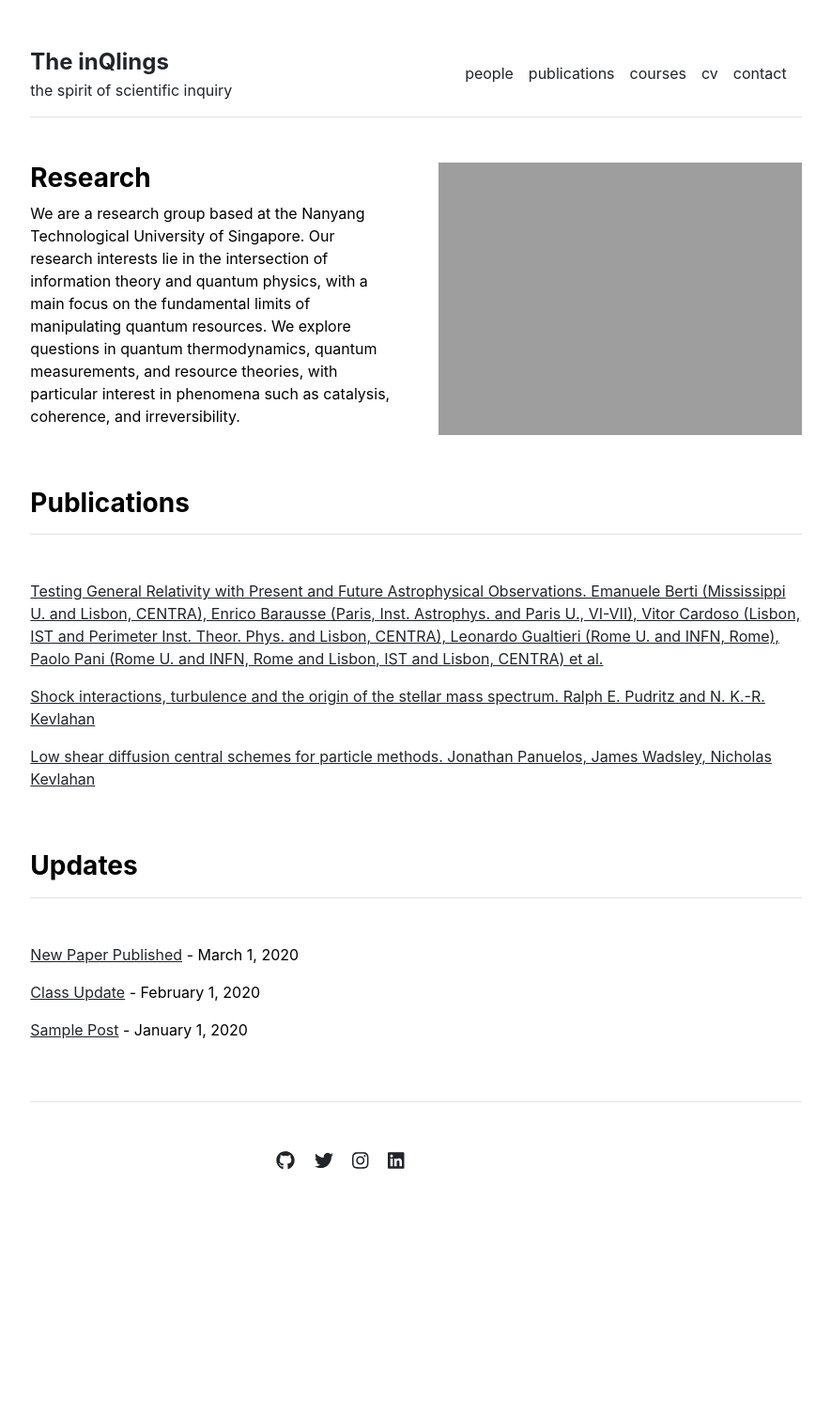
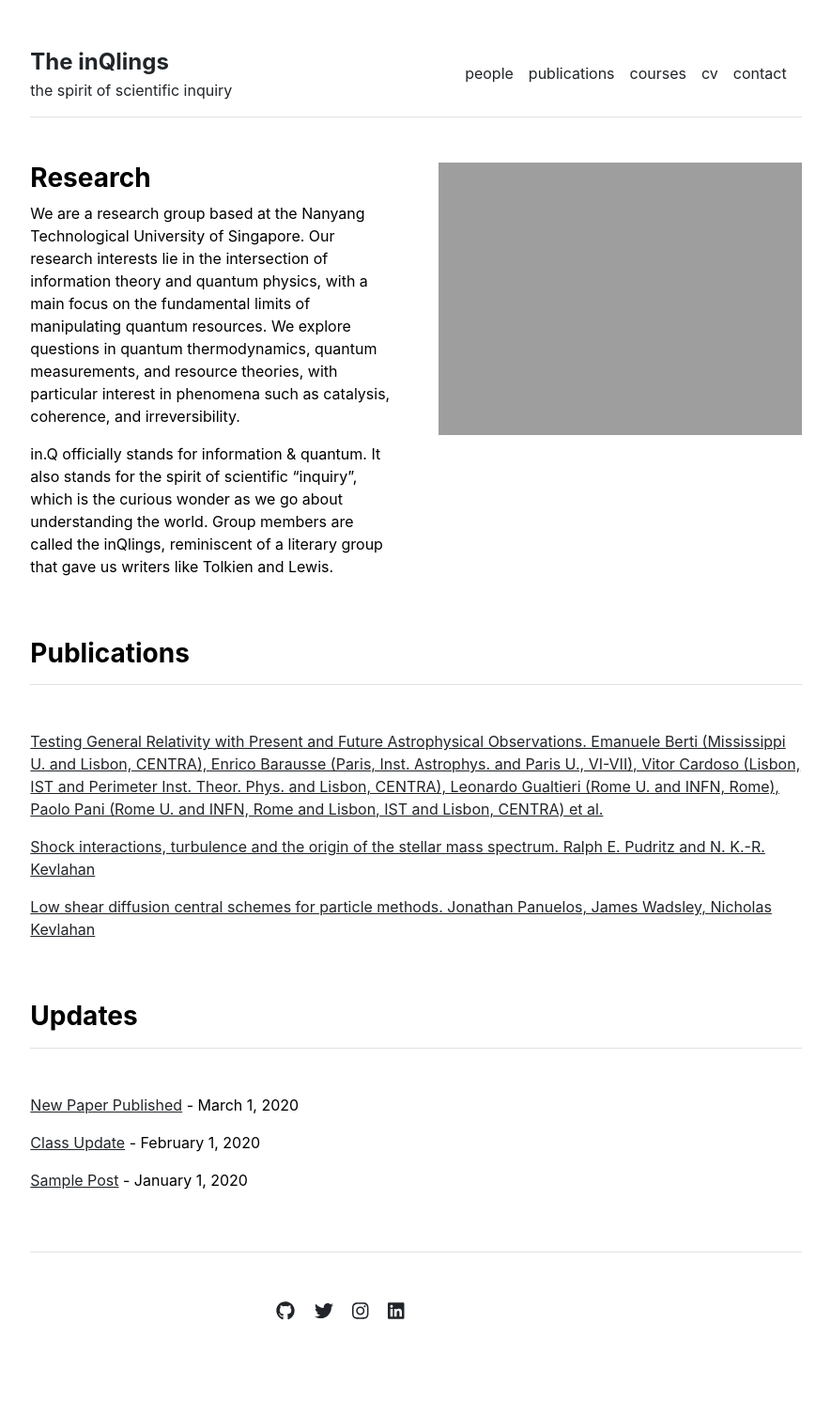
Before and after one commit to nelly-ng/nelly-ng.github.io, a Jekyll site: the page built from index.md, in a window 1280 px wide. Shown: the whole page at 94% size, without its empty margins (197-1082 px from the left). Built offline with Jekyll 4.4.1, drawn with Linux system fonts in a browser that asks for light colours; before the commit the page ends 1347 px from its top, so only the background shows below that.

Commit message:
Update index.md

```diff
--- a/index.md
+++ b/index.md
@@ -4,3 +4,7 @@ title: "Home"
 ---
 
 We are a research group based at the Nanyang Technological University of Singapore. Our research interests lie in the intersection of information theory and quantum physics, with a main focus on the fundamental limits of manipulating quantum resources. We explore questions in quantum thermodynamics, quantum measurements, and resource theories, with particular interest in phenomena such as catalysis, coherence, and irreversibility.
+
+in.Q officially stands for information & quantum.
+It also stands for the spirit of scientific "inquiry", which is the curious wonder as we go about understanding the world.
+Group members are called the inQlings, reminiscent of a literary group that gave us writers like Tolkien and Lewis.
```
